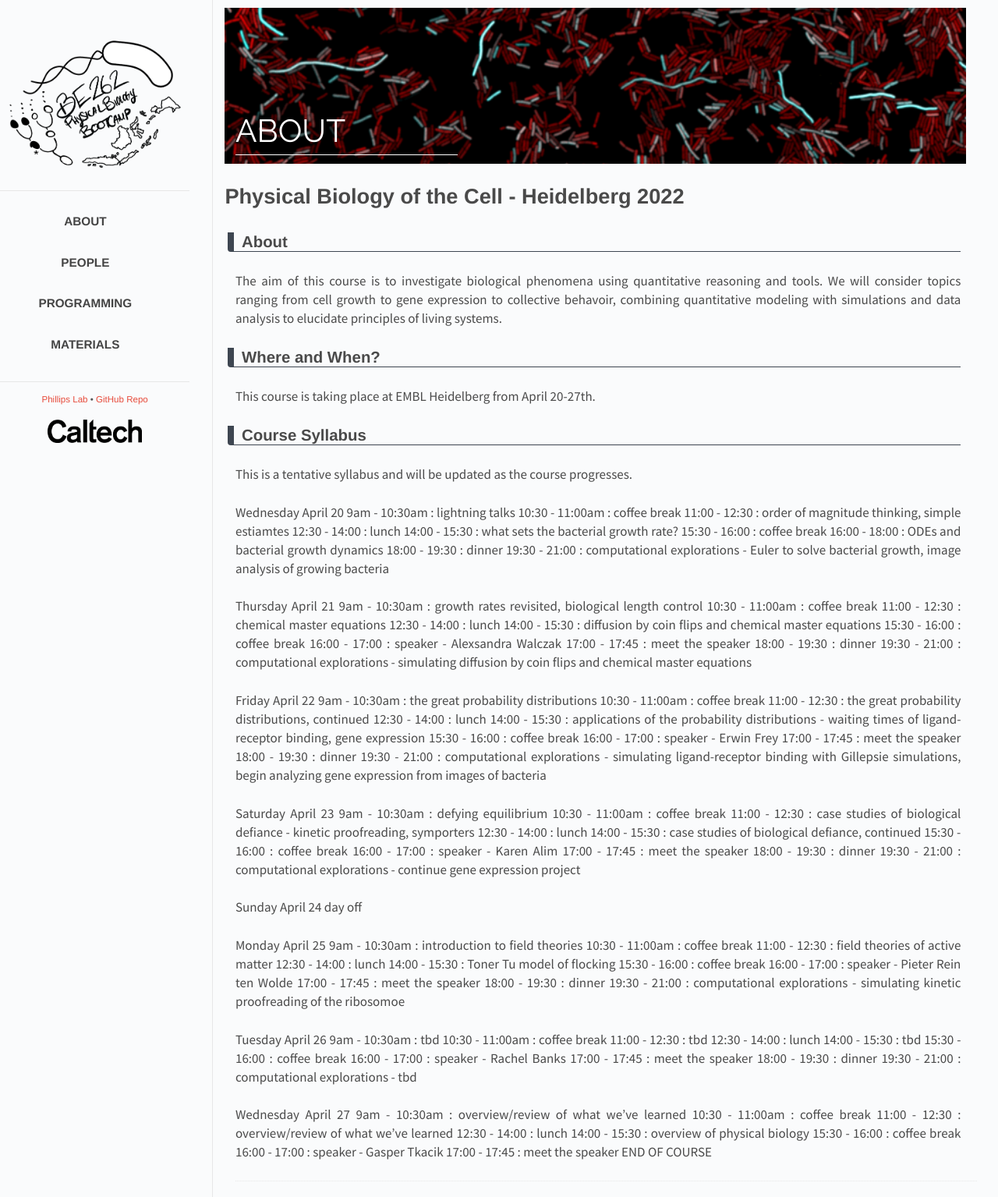
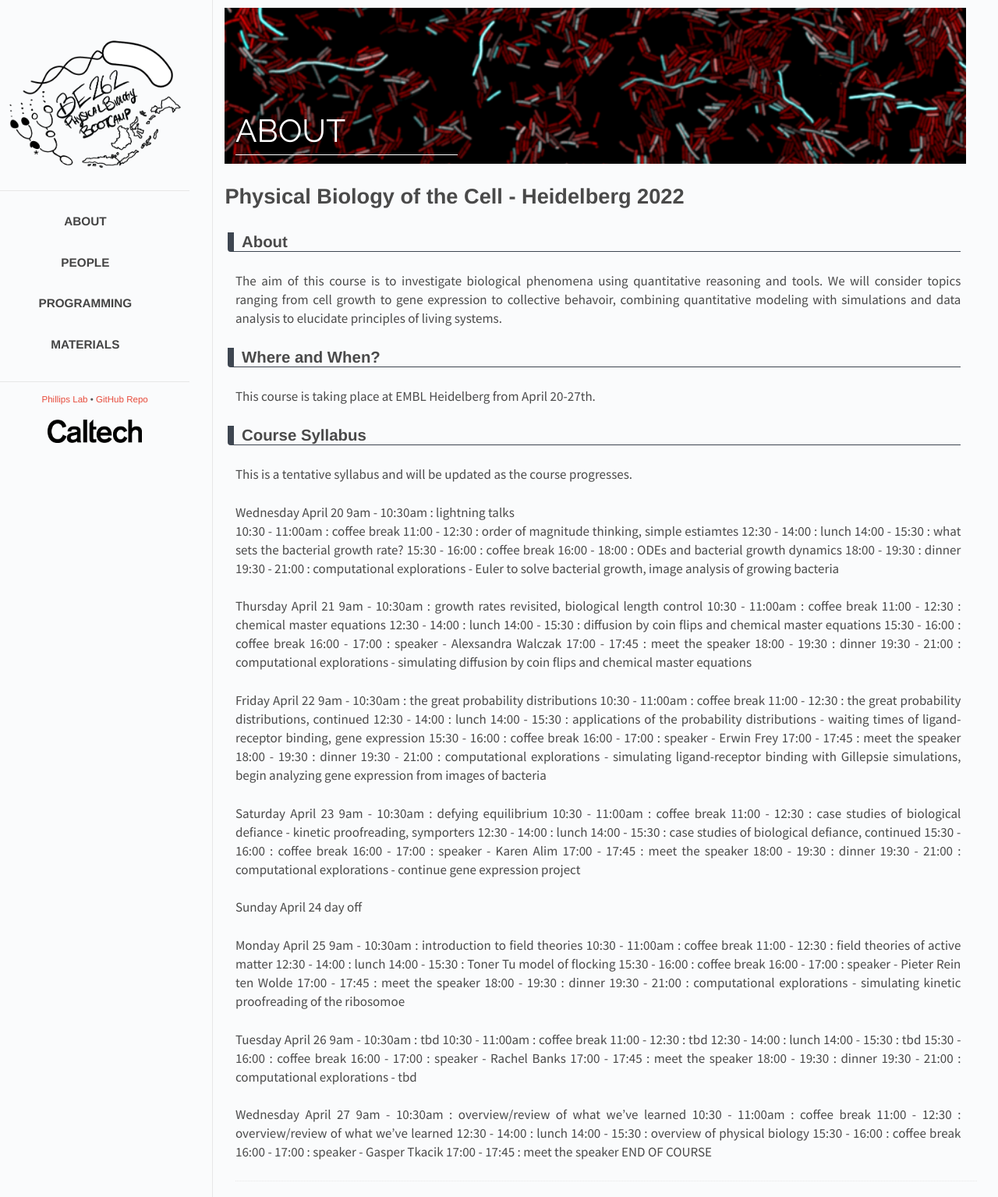
Before and after one commit to RPGroup-PBoC/pboc22_heidelberg, a Jekyll site: the page built from _posts/2022-01-31-about.md, in a window 1280 px wide. Shown: the whole page at 78% size. Built offline with Jekyll 4.4.1, drawn with Linux system fonts in a browser that asks for light colours.

Commit message:
updated course syllabus

```diff
--- a/_posts/2022-01-31-about.md
+++ b/_posts/2022-01-31-about.md
@@ -20,7 +20,7 @@ This course is taking place at EMBL Heidelberg from April 20-27th.
 This is a tentative syllabus and will be updated as the course progresses.
 
 Wednesday April 20
-9am - 10:30am : lightning talks
+9am - 10:30am : lightning talks \
 10:30 - 11:00am : coffee break
 11:00 - 12:30 : order of magnitude thinking, simple estiamtes
 12:30 - 14:00 : lunch
```
